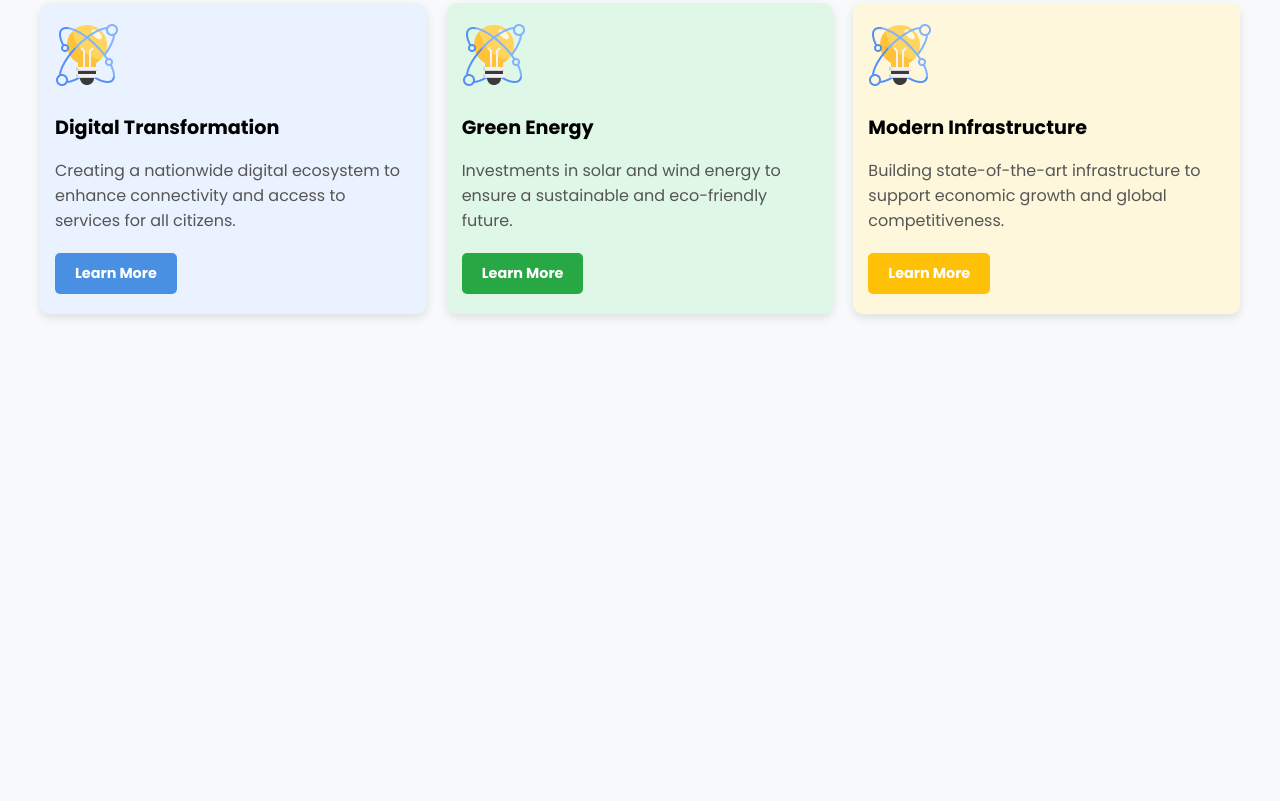
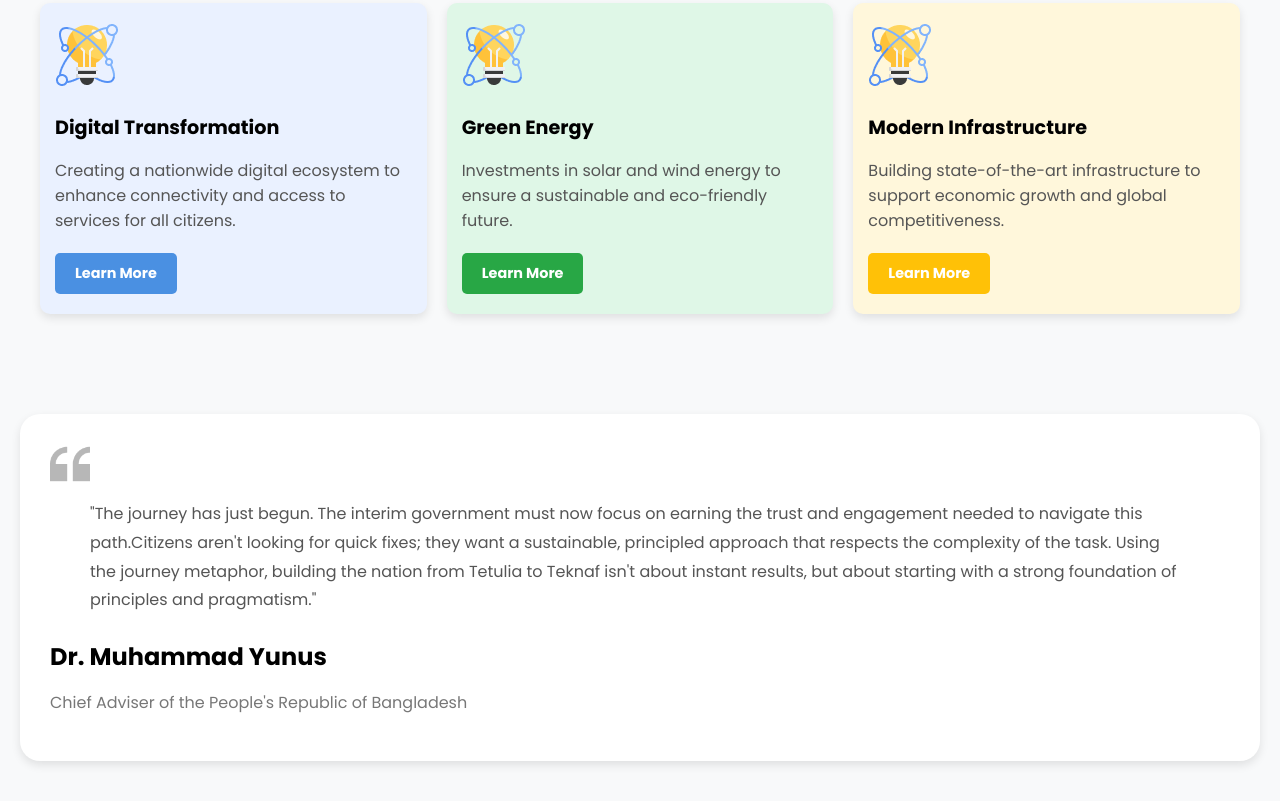
Before and after one commit to rafsan005/assignment-1, a plain HTML site: page index.html in a window 1280 px wide. Shown: the part 848-1649 px from the top of the page. Before the commit the page ends 1222 px from the top, so only its background shows below. Drawn offline with Linux system fonts and the light colour scheme.

Commit message:
quote part added

```diff
--- a/index.html
+++ b/index.html
@@ -61,6 +61,22 @@
       </div>
     </div>
   </section>
+   <!-- Quote Section -->
+   <section class="quote-section">
+    <div class="quote-container">
+      <div class="quote-icon">
+        <img src="assets/quote-bg.png" alt="">
+      </div>
+      <blockquote class="quote-text">
+        "The journey has just begun. The interim government must now focus on earning the trust and engagement needed to
+        navigate this path.Citizens aren't looking for quick fixes; they want a sustainable, principled approach that respects the
+        complexity of the task. Using the journey metaphor, building the nation from Tetulia to Teknaf isn't about
+        instant results, but about starting with a strong foundation of principles and pragmatism."
+      </blockquote>
+      <p class="quote-author">Dr. Muhammad Yunus</p>
+      <p class="quote-role">Chief Adviser of the People's Republic of Bangladesh</p>
+    </div>
+  </section>
 
 </body>
 
--- a/style/style.css
+++ b/style/style.css
@@ -171,3 +171,53 @@ body {
 .vision-btn:hover {
   opacity: 0.9;
 }
+/* Quote  */
+.quote-section {
+  background-color: #f8f9fa;
+  padding: 40px 20px;
+}
+
+.quote-container {
+  max-width: 1200px;
+  margin: 0 auto;
+  background-color: #fff;
+  padding: 30px;
+  border-radius: 20px;
+  box-shadow: 0px 4px 10px rgba(0, 0, 0, 0.1);
+  text-align: center;
+}
+
+.quote-icon img {
+  width: 40px;
+  height: 40px;
+  left: 0;
+  top: 4;
+  margin-bottom: 0px;
+  justify-items: left;
+  display: flex;
+}
+
+.quote-text {
+  font-size: 1.rem;
+  font-weight: 300;
+  color: #555;
+  line-height: 1.8;
+  margin-bottom: 20px;
+  font-style: normal;
+  text-align: left;
+}
+
+.quote-author {
+  font-size: 1.5rem;
+  font-weight: bold;
+  color: #000;
+  margin-bottom: 5px;
+  text-align: left;
+}
+
+.quote-role {
+  font-size: 1rem;
+  font-weight: 200;
+  color: #777;
+  text-align: left;
+}
```
